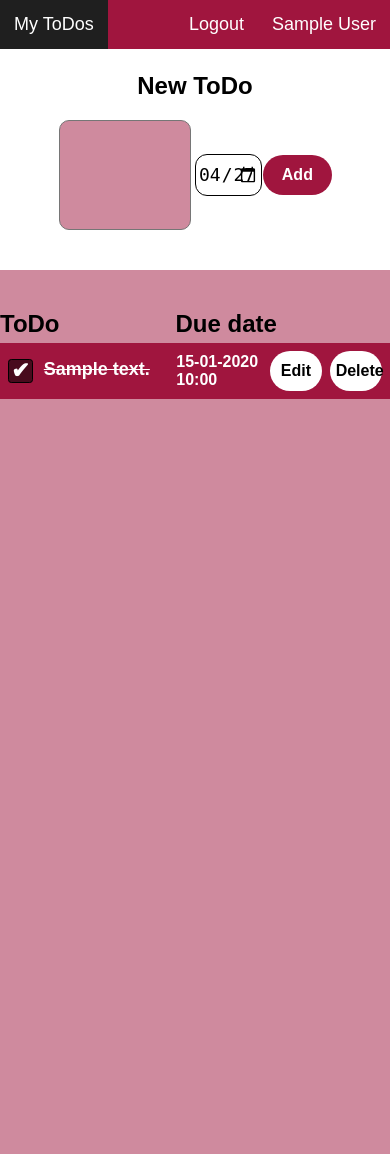
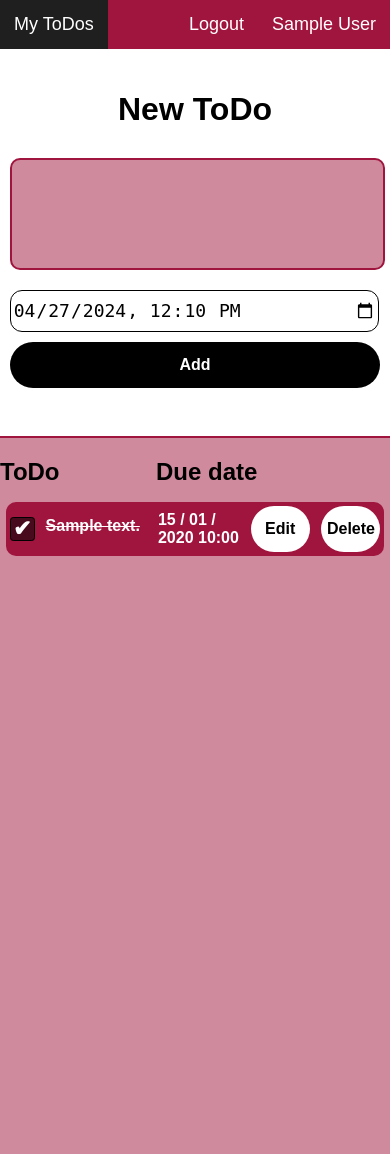
Before and after one commit to gabrielebelloo/ToDo, a Flask app: page / in a window 390 px wide. After the commit the page ends 556 px from the top, so only its background shows below. Run offline with Flask 3, Linux system fonts and the light colour scheme; a user stored in the database is signed in; tables that the repository leaves empty hold one stand-in row (values such as "Sample post").

Commit message:
Update CSS, clean code and add comments

```diff
--- a/app/views.py
+++ b/app/views.py
@@ -18,8 +18,6 @@ def dashboard():
   if request.method == "POST":
     todo = request.form.get("todo")
     date = datetime.strptime(request.form.get("date"), '%Y-%m-%dT%H:%M')
-
-    print(date)
 
     if len(todo) < 1:
       flash("Insert text.", category="error")
@@ -118,7 +116,7 @@ def delete_todo():
     if todo_found.user_id == current_user.id:
       db.session.delete(todo_found)
       db.session.commit()
-      flash("Note deleted successfully!", category="success")
+      flash("Note deleted", category="success")
 
   return jsonify({})
 
@@ -137,12 +135,12 @@ def edit_todo():
       if edited_todo == "":
         db.session.delete(todo_found)
         db.session.commit()
-        flash("Note deleted successfully!", category="success")
+        flash("Note deleted", category="success")
       else:
         todo_found.text = edited_todo
         todo_found.date = edited_date
         db.session.commit()
-        flash("Note edited successfully!", category="success")
+        flash("Note edited", category="success")
 
   return redirect(url_for('views.dashboard'))
 
@@ -158,10 +156,8 @@ def checkbox():
     if todo_found.user_id == current_user.id:
       if todo_found.status == True:
         todo_found.status = False
-        flash('ToDo unchecked.', category='success')
       else:
         todo_found.status = True
-        flash('ToDo checked!', category='success')
       db.session.commit()
 
   return jsonify({})
@@ -171,6 +167,6 @@ def checkbox():
 def my_utility_processor():
 
   def convert_date(date):
-    return date.strftime("%d-%m-%Y %H:%M")
+    return date.strftime("%d / %m / %Y %H:%M")
 
   return dict(convert_date=convert_date)
--- a/static/styles/buttons.css
+++ /dev/null
@@ -1,27 +0,0 @@
-.main-button, .sec-button {
-  height: 40px;
-  border: none;
-  border-radius: 20px;
-  font-size: 16px;
-  cursor: pointer;
-  transition: all 0.1s;
-  font-weight: 600;
-}
-
-.main-button {
-  background-color: #A0153E;
-  color: #ffffff;
-}
-
-.main-button:hover {
-  background-color: #750f2e;
-}
-
-.sec-button {
-  background-color: #ffffff;
-  color: #000000;
-}
-
-.sec-button:hover {
-  background-color: #ebebeb;
-}
--- a/static/styles/forms.css
+++ b/static/styles/forms.css
@@ -1,3 +1,4 @@
+/* Styling for ToDo Form Section */
 .todo-form-div {
   display: flex;
   flex-direction: column;
@@ -7,27 +8,16 @@
 
 .todo-form {
   display: grid;
-  grid-template-columns: 50% 25% 25%;
+  grid-template-columns: 50% 50%;
   width: 70%;
   justify-content: center;
   align-items: center;
+  padding: 8px;
 }
 
-.todo-form div {
-  display: flex;
-  justify-content: center;
-  align-items: center;
-}
-
-.email-container, .username-container, .password-container, .fullname-container {
-  display: flex;
-  flex-direction: column;
-  row-gap: 20px;
-}
-
-label {
-  font-size: 20px;
-  font-weight: bold;
+.date-n-button {
+  display: grid;
+  grid-template-columns: 50% 50%;
 }
 
 .todo-textarea {
@@ -43,25 +33,92 @@ label {
   padding: 4px;
   width: 90%;
   outline: none;
+  border-color: #A0153E;
+  border-width: 2px;
+}
+
+.todo-date, .edit-date {
+  width: 90%;
+  border-radius: 12px;
+  font-size: 18px;
+  height: 40px;
+  border: none;
+  padding-left: 2px;
+  padding-right: 2px;
+}
+
+.todo-date {
+  border: 1px solid black;
+}
+
+::-webkit-calendar-picker-indicator{
+  margin-left: -15px;
+}
+
+.edit-input {
+  background-color: white;
+  font-weight: bold;
+  font-size: 22px;
+  color: black;
+  font-family: Arial, Helvetica, sans-serif;
+  resize: none;
+  margin: 0;
+  border-radius: 10px;
+  padding: 4px;
+  outline: none;
+  width: 90%;
+  height: 40px;
+}
+
+
+/* Styling for Authorization Form Section such as Login and Sign Up */
+.auth-form {
+  width: 40%;
+  display: flex;
+  flex-direction: column;
+  justify-content: center;
+  align-items: center;
+  row-gap: 30px;
+  margin-top: 60px;
+}
+
+
+.email-container, .username-container, .password-container, .fullname-container {
+  display: flex;
+  flex-direction: column;
+  align-items: center;
+  row-gap: 20px;
+  width: 100%;
+}
+
+.password-container {
+  margin-bottom: 20px;
+}
+
+label {
+  font-size: 20px;
+  font-weight: bold;
 }
 
 .form-input {
   outline: none;
-  padding: 15px 20px;
+  padding: 18px 20px;
   border-radius: 25px;
   border: none;
   background-color: #A0153E;
   color: white;
   font-size: 16px;
+  width: 100%;
 }
+
+.form-input::placeholder {
+  color: #ff3030;
+}
+
 
 .edit-form {
   display: flex;
   align-items: center;
-}
-
-.form-input::placeholder {
-  color: #ff3030;
 }
 
 input:-webkit-autofill,
--- a/static/styles/general.css
+++ b/static/styles/general.css
@@ -1,22 +1,63 @@
+/* General styling*/
 html, body {
   font-family: Arial, Helvetica, sans-serif;
   margin: 0;
+  padding-top: 35px;
   height: 100%;
+  box-sizing: border-box;
+}
+
+main {
+  height: 100%;
+  display: flex;
+  flex-direction: column;
+  justify-content: start;
+  align-items: center;
 }
 
 .bottom-div {
   background-color: #CF8A9E;
   margin-top: 40px;
-  padding-top: 40px;
+  padding-top: 20px;
   display: flex;
   flex-direction: column;
   align-items: center;
-  row-gap: 5px;
+  width: 100%;
   height: 100%;
+  border-top: solid 2px #A0153E;
 }
 
-section {
-  margin-top: 40px;
-  padding-top: 3%;
-  height: 100%;
+
+/* Buttons styling */
+.main-button, .sec-button {
+  height: 46px;
+  border: none;
+  border-radius: 23px;
+  font-size: 16px;
+  cursor: pointer;
+  transition: all 0.15s;
+  font-weight: 600;
 }
+
+.main-button {
+  background-color: #000000;
+  color: #ffffff;
+  width: 50%;
+}
+
+.add-button {
+  width: 100%;
+}
+
+.main-button:hover {
+  background-color: #3f3f3f;
+}
+
+.sec-button {
+  background-color: #ffffff;
+  color: #000000;
+}
+
+.sec-button:hover {
+  background-color: #ebebeb;
+}
--- a/static/styles/navbar.css
+++ b/static/styles/navbar.css
@@ -1,3 +1,4 @@
+/* Navbar styling */
 .header-navbar ul {
   list-style-type: none;
   width: 100%;
@@ -7,16 +8,6 @@
   background-color: #A0153E;
   z-index: 9999;
   top: 0;
-}
-
-.left {
-  display: inline;
-  float: left;
-}
-
-.right {
-  display: inline;
-  float: right;
 }
 
 .a, .logo {
@@ -41,3 +32,13 @@
   overflow: hidden;
   white-space: nowrap;
 }
+
+.left {
+  display: inline;
+  float: left;
+}
+
+.right {
+  display: inline;
+  float: right;
+}
--- a/static/styles/todos.css
+++ b/static/styles/todos.css
@@ -1,9 +1,19 @@
+/* ToDos list styling */
+.todos-header {
+  font-size: 24px;
+  font-weight: bold;
+  width: 70%;
+  display: grid;
+  grid-template-columns: 50% 50%;
+}
+
 .todos-list {
   display: flex;
   flex-direction: column;
+  align-items: center;
   list-style-type: none;
   row-gap: 20px;
-  width: 70%;
+  width: 71%;
   padding-inline-start: 0px;
 }
 
@@ -14,6 +24,7 @@
   padding: 8px;
   background-color:#A0153E;
   border-radius: 10px;
+  width: 100%;
 }
 
 .todos-list li span {
@@ -21,62 +32,15 @@
   word-wrap: break-word;
 }
 
-.todos-header {
-  font-size: 24px;
-  font-weight: bold;
-  width: 70%;
-  display: grid;
-  grid-template-columns: 50% 50%;
-}
-
-.edit-input {
-  background-color: white;
-  font-weight: bold;
-  font-size: 22px;
-  color: black;
-  font-family: Arial, Helvetica, sans-serif;
-  resize: none;
-  margin: 0;
-  border-radius: 10px;
-  padding: 4px;
-  outline: none;
-  width: 90%;
-  height: 40px;
-}
-
-.todo-date, .edit-date {
-  width: 90%;
-  border-radius: 12px;
-  font-size: 18px;
-  height: 40px;
-  border: none;
-  padding-left: 2px;
-  padding-right: 2px;
-}
-
-.todo-date {
-  border: 1px solid black;
-}
-
-::-webkit-calendar-picker-indicator{
-  margin-left: -15px;
-}
-
 .date-text{
-  font-size: 18px;
+  font-size: 19px;
   font-weight: bold;
   color: white;
-}
-
-.todos-stats {
-  display: flex;
-  flex-direction: column;
-  row-gap: 5px;
-  justify-content: center;
-  align-items: center;
+  margin-left: 5px;
 }
 
 
+/* Checkbox styling */
 .checkbox-container label {
   cursor: pointer;
   font-size: 22px;
@@ -118,29 +82,64 @@
 
 
 @media only screen and (max-width: 800px) {
-  .todos-list li span {
-    font-size: 18px;
-  }
-
-  .date-text {
+  .todos-list li span, .date-text {
     font-size: 16px;
   }
 
   .todos-list {
     width: 100%;
+  }
+
+  .todos-list li {
+    grid-template-columns: 40% 25% 16% 3% 16%;
+    width: 95%;
+    padding: 4px;
+  }
+
+  .todos-header {
+    width: 100%;
+    grid-template-columns: 40% 60%;
     margin: 0;
     padding: 0;
   }
 
-  .todos-list li {
-    grid-template-columns: 45% 25% 14% 2% 14%;
-    border-radius: 0;
+  .todo-form {
+    width: 95%;
+    grid-template-columns: 100%;
+    row-gap: 20px;
+    align-items: center;
+    justify-content: center;
   }
 
-  .todos-header {
-    width: 100%;
-    grid-template-columns: 45% 55%;
+  .todo-textarea, .todo-date {
+    width: 98%;
+  }
+
+  .date-n-button {
+    grid-template-columns: 100%;
+    row-gap: 10px;
+  }
+
+  .date-text {
     margin: 0;
-    padding: 0;
+  }
+
+  .auth-form {
+    width: 60%;
   }
 }
+
+@media only screen and (max-width: 1200px) and (min-width: 801px) {
+  .todos-list, .todo-form {
+    width: 90%;
+  }
+
+  .date-n-button {
+    grid-template-columns: 100%;
+    row-gap: 10px;
+  }
+
+  .todo-date {
+    width: 98%;
+  }
+}
--- a/templates/dashboard.html
+++ b/templates/dashboard.html
@@ -8,8 +8,10 @@
   <h1>New ToDo</h1>
   <form method="post" action="/" class="todo-form">
     <textarea name="todo" class="todo-textarea"></textarea>
-    <input class="todo-date" type="datetime-local" name="date" value="{{now}}" min="{{now}}">
-    <button type="submit" class="main-button">Add</button>
+    <div class="date-n-button">
+      <input class="todo-date" type="datetime-local" name="date" value="{{now}}" min="{{now}}">
+      <button type="submit" class="main-button add-button">Add</button>
+    </div>
   </form>
 </div>
 <div class="bottom-div">
@@ -35,7 +37,7 @@
         <form class="hide edit-form-{{ todo.id }} edit-form" method="POST" action="/edit-todo">
           <textarea class="edit-input" type="text" placeholder="Insert edited ToDo" name="edited_todo" autocomplete="off">{{todo.text}}</textarea>
           <input class="edit-date" type="datetime-local" name="edited_date" value="{{todo.date}}">
-          <button class="sec-button" name="button" value="{{ todo.id }}" type="submit" >Save</button>
+          <button class="sec-button" name="button" value="{{ todo.id }}" type="submit">Save</button>
         </form>
         {% endif %}
         <div class="date-text date-text-{{todo.id}}">{{convert_date(todo.date)}}</div>
--- a/templates/layout.html
+++ b/templates/layout.html
@@ -4,7 +4,6 @@
   <meta charset="UTF-8">
   <meta name="viewport" content="width=device-width, initial-scale=1.0">
   <link rel="stylesheet" href="../static/styles/navbar.css">
-  <link rel="stylesheet" href="../static/styles/buttons.css">
   <link rel="stylesheet" href="../static/styles/forms.css">
   <link rel="stylesheet" href="../static/styles/todos.css">
   <link rel="stylesheet" href="../static/styles/switchers.css">
@@ -40,10 +39,10 @@
     {% endwith %}
   </div>
 
-  <section>
+  <main>
     {% block main %}
     {% endblock %}
-  </section>
+  </main>
 
   <script src="../static/scripts/index.js"></script>
 </body>
--- a/templates/login.html
+++ b/templates/login.html
@@ -3,7 +3,7 @@
 {% block title %}Login{% endblock %}
 
 {% block main %}
-  <form autocomplete="off" action="/login" method="post" class="form">
+  <form autocomplete="off" action="/login" method="post" class="auth-form">
     <div class="username-container">
       <label for="username">Username</label>
       <input class="form-input" type="text" name="username" id="username" placeholder="Insert Username" autocomplete="off">
--- a/templates/my_account.html
+++ b/templates/my_account.html
@@ -3,7 +3,7 @@
 {% block title %}My Account{% endblock %}
 
 {% block main%}
-<form action="/my-account" autocomplete="off" method="post" class="form">
+<form action="/my-account" autocomplete="off" method="post" class="auth-form">
   <div class="email-container">
       <label for="email">Email</label>
       <input class="form-input" type="email" name="email" id="email" placeholder="{{user.email}}" value="{{user.email}}">
--- a/templates/sign_up.html
+++ b/templates/sign_up.html
@@ -3,7 +3,7 @@
 {% block title %}Sign Up{% endblock %}
 
 {% block main %}
-  <form action="/sign-up" autocomplete="off" method="post" class="form">
+  <form action="/sign-up" autocomplete="off" method="post" class="auth-form">
     <div class="email-container">
         <label for="email">Email</label>
         <input class="form-input" type="email" name="email" id="email" placeholder="Insert Email" autocomplete="off">
```
Also changed, not shown: static/scripts/index.js (+37 -28 lines).
